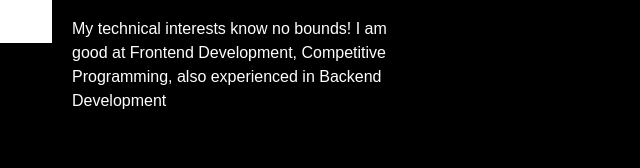
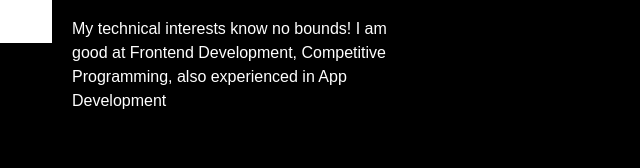
Before and after one commit to Siddhant0045/PortfolioWeb, a plain HTML site: page index.html in a window 1280 px wide. Shown: the part 547-715 px from the top of the page, 588-1228 px from the left. Drawn offline with Linux system fonts and the light colour scheme.

Commit message:
Update index.html

```diff
--- a/index.html
+++ b/index.html
@@ -63,7 +63,7 @@
             <div id="resume"><a href="">Resume</a></div>
             <div id="project"><a href="">Projects</a></div></div>
             <p>I am currently a 3rd year student studying in Vellore Institute of Technology, Vellore. From very early on in my life, I have been interested in Technology and Computers. Hence, I am currently pursuing this interest as a Computer Science student.</p>
-            <p>My technical interests know no bounds! I am good at Frontend Development, Competitive Programming, also experienced in Backend Development</p>
+            <p>My technical interests know no bounds! I am good at Frontend Development, Competitive Programming, also experienced in App Development</p>
         </div>
         </div>
 
```
